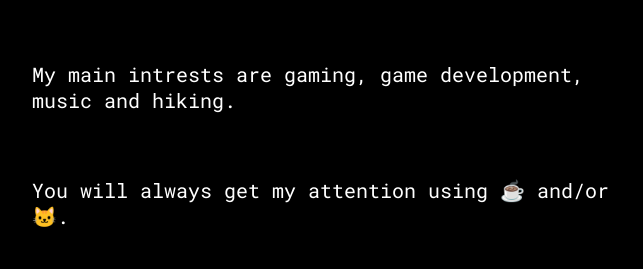
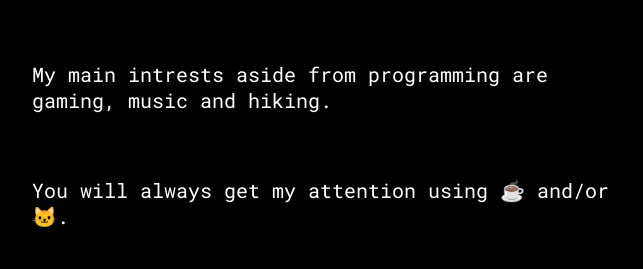
Before and after one commit to JasperDeLanghe/JasperDeLanghe.github.io, a plain HTML site: page index.html in a window 1280 px wide. Shown: the part 571-840 px from the top of the page, 0-643 px from the left. Drawn offline with Linux system fonts and the light colour scheme.

Commit message:
Changed interests text

```diff
--- a/index.html
+++ b/index.html
@@ -32,7 +32,7 @@
         <div class="about-description">
           <p>I'm a full stack web developer at <a href="https://www.creathing.be/" target="_blank">CreaThing</a>.<br /> Mainly working with javascript (vanilla, react & node), scss and php (using Drupal 7-8-9).</p>
           <p>I'm also working towards my bachelor's degree in Software Development at <a href="https://www.vives.be/" target="_blank">VIVES</a>, currently going into my second year of the 4-year program.</p>
-          <p>My main intrests are gaming, game development, music and hiking.</p>
+          <p>My main intrests aside from programming are gaming, music and hiking.</p>
           <p>You will always get my attention using ☕ and/or 🐱.</p>
         </div>
         <div class="about-picture">
```
